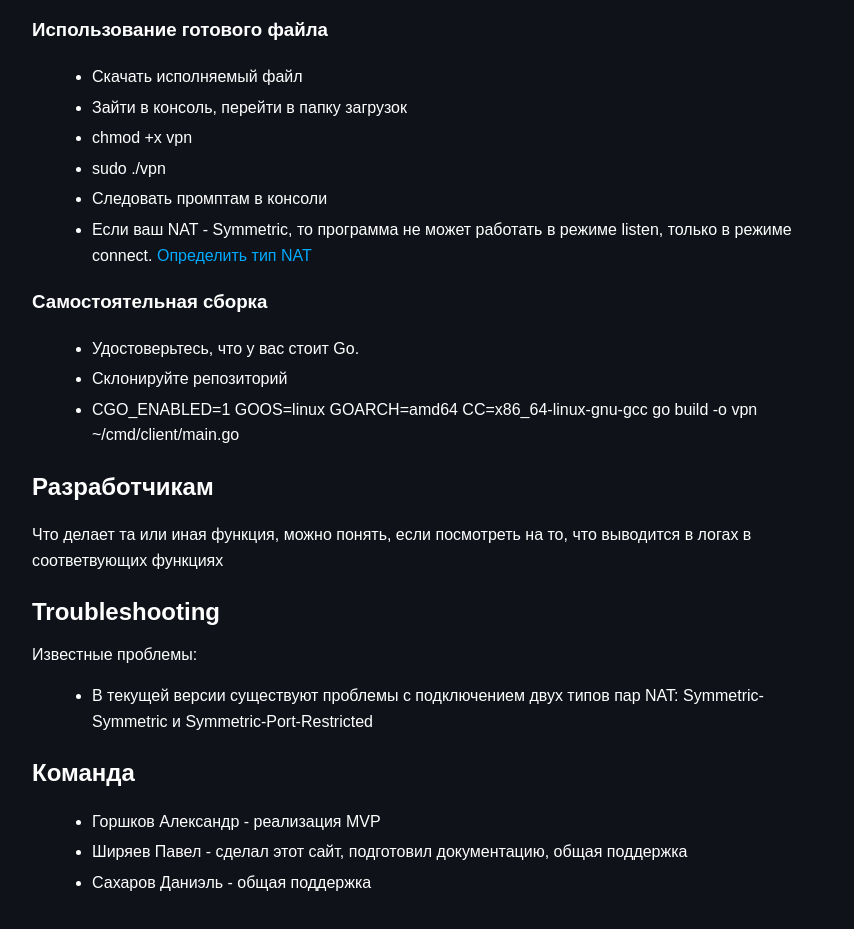
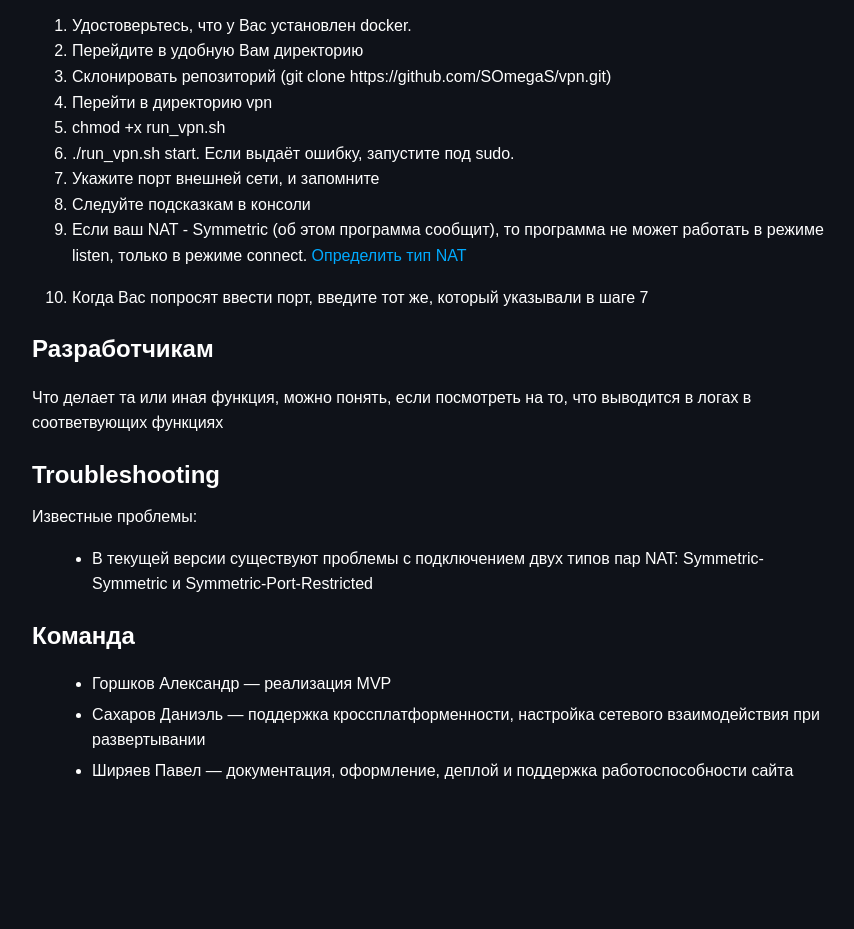
Before and after one commit to SOmegaS/vpn, a plain HTML site: page docs/index.html in a window 1280 px wide. Shown: the part 453-1382 px from the top of the page, without its empty margins (208-1062 px from the left). After the commit the page ends 1323 px from the top, so only its background shows below. Drawn offline with Linux system fonts and the light colour scheme.

Commit message:
update docs

```diff
--- a/docs/index.html
+++ b/docs/index.html
@@ -3,7 +3,7 @@
 <head>
   <meta charset="UTF-8">
   <meta name="viewport" content="width=device-width, initial-scale=1.0">
-  <title>SunnyVPN</title>
+  <title>VPN</title>
   <style>
     body {
       background-color: #0f1219; /* Тёмный фон */
@@ -49,7 +49,7 @@ ul {
 </head>
 <body>
   <div class="container">
-    <h1>Rudmin</h1>
+    <h1>VPN</h1>
 
     <h2>Скачать</h2>
     <p><a href="https://github.com/SOmegaS/vpn">Ссылка на скачивание</a></p>
@@ -59,22 +59,20 @@ ul {
 
     <h2>Использование</h2>
     <p>Работоспособность проверена только на Linux. На большинстве протестированных нами дистрибутивах (это Manjaro,Linux Mint и Ubuntu) достаточно просто использовать готовый файл.</p>
-    <h3>Использование готового файла</h3>
-    <ul>
-      <li>Скачать исполняемый файл</li>
-      <li>Зайти в консоль, перейти в папку загрузок</li>
-      <li>chmod +x vpn</li>
-      <li>sudo ./vpn </li>
-      <li>Следовать промптам в консоли</li>
-      <li>Если ваш NAT - Symmetric, то программа не может работать в режиме listen, только в режиме connect.  <a href="https://www.checkmynat.com/">Определить тип NAT</a></p></li>
-    </ul>
 
-    <h3>Самостоятельная сборка</h3>
-    <ul>
-      <li>Удостоверьтесь, что у вас стоит Go.</li>
-      <li>Склонируйте репозиторий</li>
-      <li>CGO_ENABLED=1 GOOS=linux GOARCH=amd64 CC=x86_64-linux-gnu-gcc go build -o vpn ~/cmd/client/main.go</li>
-    </ul>
+    <ol>
+      <li>Удостоверьтесь, что у Вас установлен docker.</li>
+      <li>Перейдите в удобную Вам директорию</li>
+      <li>Склонировать репозиторий (git clone https://github.com/SOmegaS/vpn.git)</li>
+      <li>Перейти в директорию vpn</li>
+      <li>chmod +x run_vpn.sh</li>
+      <li>./run_vpn.sh start. Если выдаёт ошибку, запустите под sudo. </li>
+      <li>Укажите порт внешней сети, и запомните</li>
+      <li>Следуйте подсказкам в консоли</li>
+      <li>Если ваш NAT - Symmetric (об этом программа сообщит), то программа не может работать в режиме listen, только в режиме connect.  <a href="https://www.checkmynat.com/">Определить тип NAT</a></p></li>
+      <li>Когда Вас попросят ввести порт, введите тот же, который указывали в шаге 7</li>
+    </ol>
+
     <h2>Разработчикам</h2>
     <p> Что делает та или иная функция, можно понять, если посмотреть на то, что выводится в логах в соответвующих функциях</p>
     <h2>Troubleshooting</h2>
@@ -84,10 +82,10 @@ ul {
     </ul>
     <h2>Команда</h2>
     <ul>
-      <li>Горшков Александр - реализация MVP</li>
-      <li>Ширяев Павел - сделал этот сайт, подготовил документацию, общая поддержка</li>
-      <li>Сахаров Даниэль - общая поддержка</li>
-    </ul>
+<li>Горшков Александр — реализация MVP</li>
+<li>Сахаров Даниэль — поддержка кроссплатформенности, настройка сетевого взаимодействия при развертывании</li>
+<li>Ширяев Павел — документация, оформление, деплой и поддержка работоспособности сайта</li>
+</ul>
   </div>
 </body>
 </html>
```
